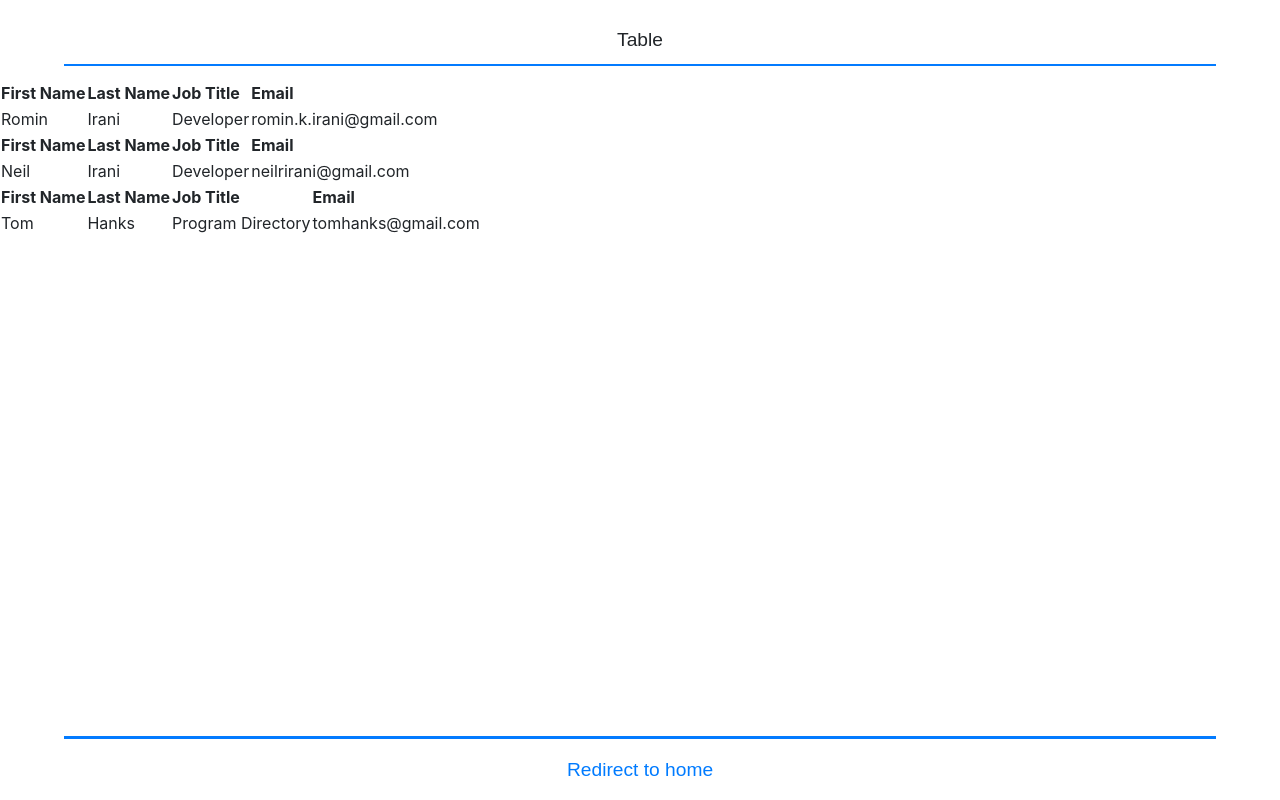
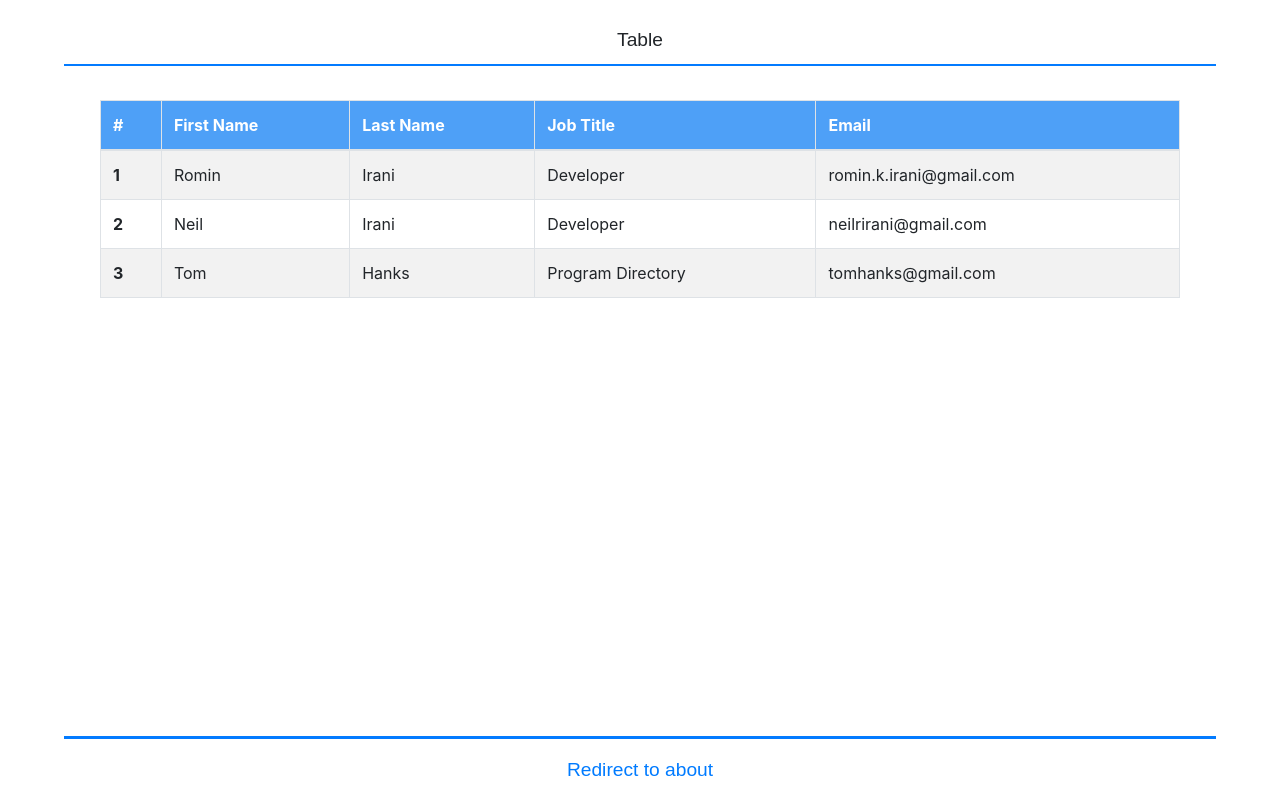
Before and after one commit to vkarabajic/MentoringDuo, a React (Create React App) app: page /table in a window 1280 px wide. Built offline with nearby package versions, Linux system fonts and the light colour scheme.

Commit message:
Added about screen and added table screen

```diff
--- a/src/App.css
+++ b/src/App.css
@@ -99,3 +99,10 @@ display: flex;
 	height: 2.23px;
   margin-top: -30px;
 }
+
+/* Custom bg */
+
+.bg-infoCustom{
+	background-color: #4ea0f7;
+	color:white;
+}
--- a/src/App.js
+++ b/src/App.js
@@ -1,9 +1,10 @@
 import React, { Component } from 'react';
 import { BrowserRouter as Router, Switch, Route, Link } from 'react-router-dom';
-import './App.css';
 import PersonsTable from './Screens/PersonsTable';
 import PersonsList from './Screens/PersonsList';
+import About from './Screens/About';
 import Home from './Screens/Home'
+import './App.css';
 
 class App extends Component {
 
@@ -14,10 +15,13 @@ class App extends Component {
 					<Route path='/list'>
 						<PersonsList />
 					</Route>
+					<Route path='/about'>
+						<About />
+					</Route>
 					<Route path='/table'>
 						<PersonsTable />
 					</Route>
-					<Route path='/'>
+					<Route path='/home'>
 						<Home />
 					</Route>
 				</Switch>
--- /dev/null
+++ b/src/Screens/About.js
@@ -0,0 +1,20 @@
+import React, { Component } from 'react';
+import Persons from '../Persons/Persons';
+import Header from '../HeaderFooter/Header'
+import Footer from '../HeaderFooter/Footer'
+
+export default class About extends Component {
+	constructor(props) {
+		super(props);
+	}
+
+	render() {
+		return (
+			<div>
+				<Header title={'About'} />
+				About
+				<Footer redirectToHome={true} />
+			</div>
+		);
+	}
+}
--- a/src/Screens/PersonsList.js
+++ b/src/Screens/PersonsList.js
@@ -3,7 +3,7 @@ import Persons from "../Persons/Persons";
 import Header from '../HeaderFooter/Header'
 import Footer from '../HeaderFooter/Footer'
 import { ListGroup, ListGroupItem, Container, Row, Col } from 'reactstrap';
-import 'bootstrap/dist/css/bootstrap.min.css';
+
 export default class PersonsList extends Component {
 	constructor(props) {
 		super(props);
--- a/src/Screens/PersonsTable.js
+++ b/src/Screens/PersonsTable.js
@@ -1,8 +1,8 @@
-import ReactDOM from "react-dom";
 import React, { Component } from "react";
 import Persons from "../Persons/Persons";
 import Header from '../HeaderFooter/Header'
 import Footer from '../HeaderFooter/Footer'
+import { Table } from 'reactstrap';
 
 export default class PersonsList extends Component {
 	constructor(props) {
@@ -13,46 +13,53 @@ export default class PersonsList extends Component {
 	}
 
 	getPersonsInfo() {
-		let persons = this.state.persons.map(item => ({
+		let people = this.state.persons.map(item => ({
 			data: item
 		}));
-		return persons;
+		return people;
 	}
 
 	render() {
-		let person = this.getPersonsInfo();
+		let people = this.getPersonsInfo();
 		return (
-			<>
+			<div>
 				<Header title={'Table'} />
+				<div className="clearfix" style={{ padding: '20px 100px' }}>
 
-				{person.map(item => (
-					<table key={item.data.userId}>
-						<tbody>
+
+					<Table bordered hover striped>
+						<thead className="bg-infoCustom">
 							<tr>
+								<th>#</th>
 								<th>First Name</th>
 								<th>Last Name</th>
 								<th>Job Title</th>
 								<th>Email</th>
 							</tr>
+						</thead>
+						<tbody>
+							{people.map((person, index) => (
 								<tr>
+									<th>{index + 1}</th>
 									<td>
-									{item.data.firstName}
+										{person.data.firstName}
 									</td>
 									<td>
-									{item.data.lastName}
+										{person.data.lastName}
 									</td>
 									<td>
-									{item.data.jobTitleName}
+										{person.data.jobTitleName}
 									</td>
 									<td>
-									{item.data.emailAddress}
+										{person.data.emailAddress}
 									</td>
 								</tr>
+							))}
 						</tbody>
-					</table>
-				))}
-				< Footer redirectToHome={true} />
-			</>
+					</Table>
+					< Footer redirectToHome={true} routeName="about" />
+				</div>
+			</div>
 		);
 	}
 }
```
Also changed, not shown: 1 other file (tests, documents, lock files or other folders). Lines whose indentation alone changed are shown as unchanged.
